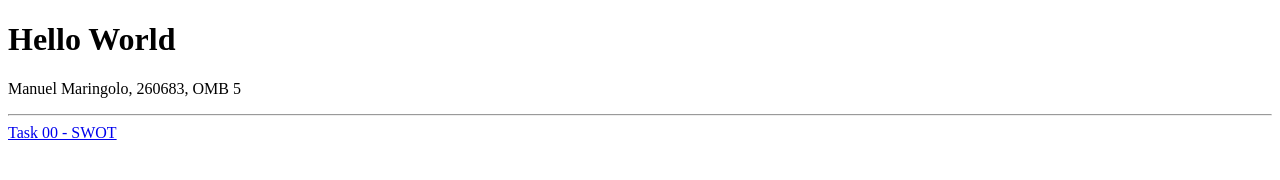
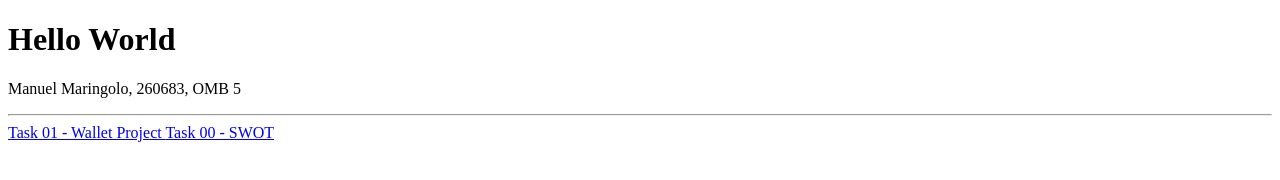
Before and after one commit to mnlmrngl/IFD-SoSe20, a plain HTML site: page index.html in a window 1280 px wide. Drawn offline with Linux system fonts and the light colour scheme.

Commit message:
Update index.html

```diff
--- a/index.html
+++ b/index.html
@@ -5,6 +5,7 @@
     <h1>Hello World</h1>
     <p>Manuel Maringolo, 260683, OMB 5</p>
     <hr>
+	<a href="task01-wallet_project/task01-wallet_project.pdf" target="_blank">Task 01 - Wallet Project </a>
     <a href="task00/task00_swot.html" target="_blank">Task 00 - SWOT </a>
 </body>
 
```
